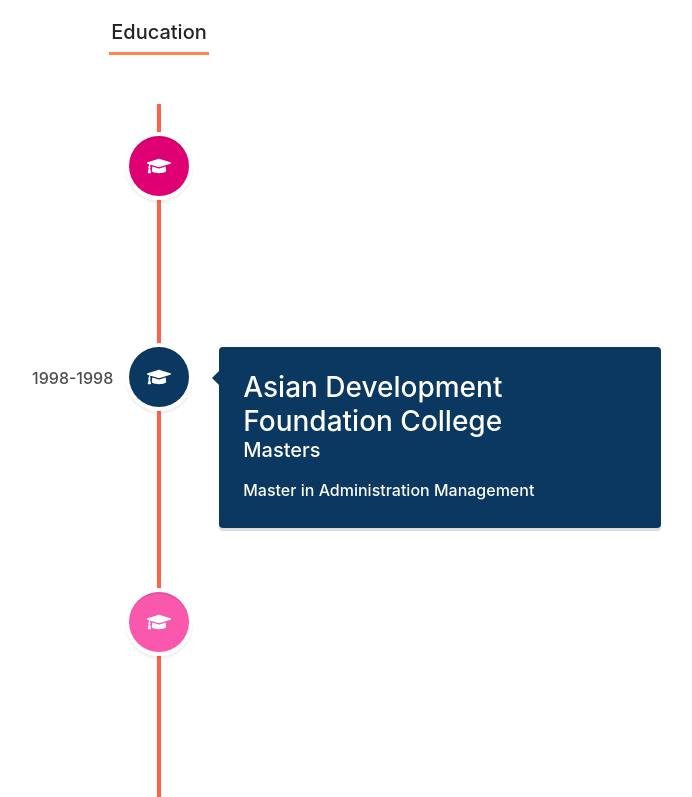
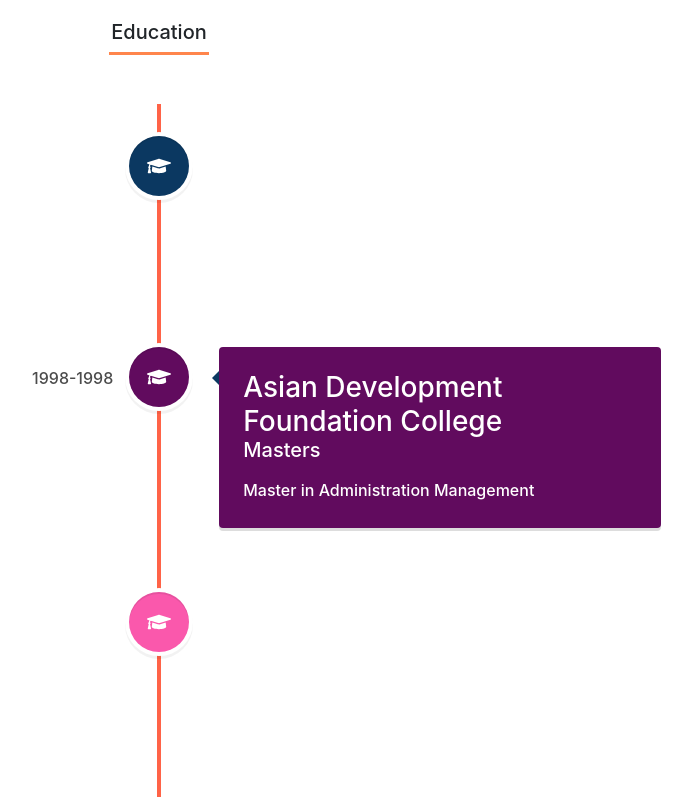
Before and after one commit to normanleonor1961/portfolio-website-react-js, a React (Create React App) app: page / in a window 1280 px wide. Shown: the part 4180-4977 px from the top of the page, without its empty margins (481-1173 px from the left). Built offline with nearby package versions, Linux system fonts and the light colour scheme.

Commit message:
Update Education.jsx

```diff
--- a/src/components/Education/Education.jsx
+++ b/src/components/Education/Education.jsx
@@ -42,13 +42,13 @@ const Education = () => {
   ];
 
   const colors = [
+    "#0B3861",
+    "#610B5E",
+    "#FA58AC",
+    "#094e25",
+    "#046659",
     "#DF0174",
-    "#0B3861",
-    "#FA58AC",
-    "#04b49d",
-    "#610B5E",
     "#00FFFF",
-    "#2EFE64",
     "#c5c906ac",
   ];
 
```
